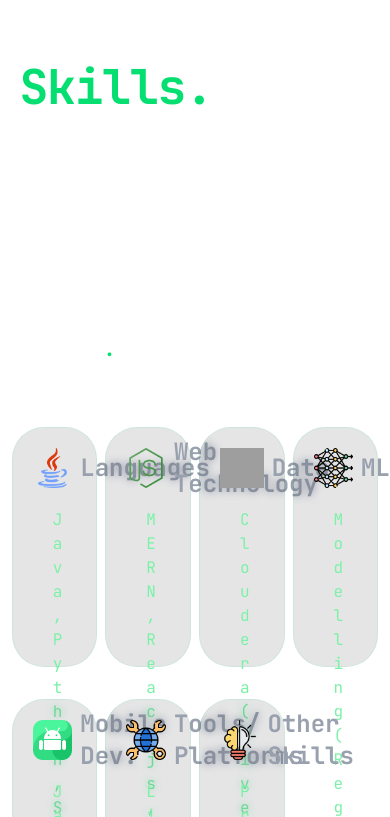
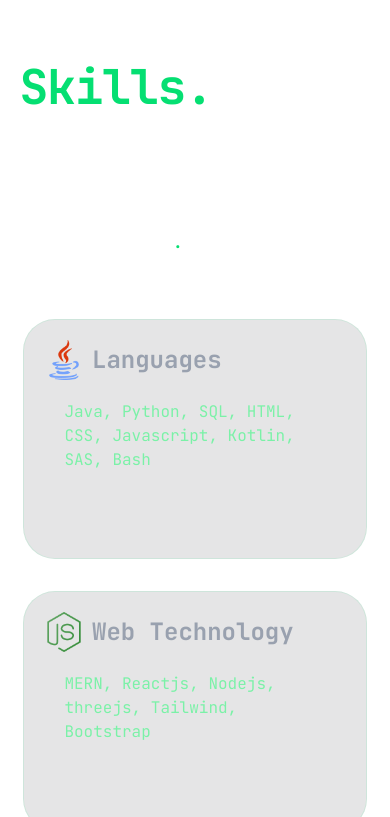
Before and after one commit to shubh4122/Portfolio, a React (Vite) app: page / in a window 390 px wide. Shown: the part 7847-8664 px from the top of the page. Built offline with nearby package versions, Linux system fonts and the light colour scheme; grey boxes are pictures that could not be loaded.

Commit message:
Skills section made responsive

```diff
--- a/src/App.css
+++ b/src/App.css
@@ -94,7 +94,7 @@ menu {
     }
 
     .section {
-        padding: 64px 5%;
+        padding: 64px 128px;
     }
 }
 
--- a/src/App.jsx
+++ b/src/App.jsx
@@ -129,7 +129,7 @@ const App = () => {
                         <ProjectSection/>
                     </div>
 
-                    <div id="skillSec" className="h-screen">
+                    <div id="skillSec" className="">
                         <h1 className="leftall xl:text-7xl sm:text-6xl text-5xl  font-bold tracking-tight text-green-400 ">Skills.</h1>
                         <SkillsSection/>
                     </div>
--- a/src/Components/ProjectSection.jsx
+++ b/src/Components/ProjectSection.jsx
@@ -2,7 +2,7 @@ import ProjCards from "./ProjCards.jsx";
 
 const ProjectSection = () => {
     return (
-        <div className="section w-screen grid xl:grid-cols-3 lg:grid-cols-2 gap-8 place-items-center
+        <div className="section w-screen grid 2xl:grid-cols-3 lg:grid-cols-2 gap-8 place-items-center
             ">
 
             <ProjCards img={"pc.png"}
--- a/src/Components/SkillsSection.jsx
+++ b/src/Components/SkillsSection.jsx
@@ -2,13 +2,13 @@ import SkillsCard from "./SkillsCard.jsx";
 
 const SkillsSection = () => {
     return (
-        <div className=" w-screen ">
-            <p className="text-white text-xl leftall w-3/4 ">
+        <div className=" w-screen">
+            <p className="text-white  leftall xl:w-80/100 w-95/100 xl:text-xl sm:text-lg text-md">
                 Experienced across full-stack web and mobile development, data engineering, and data science, paired with
                 effective communication and a strong learning mindset<span className="text-green-400 font-extrabold">.</span>
             </p>
 
-            <div className="section grid grid-cols-4 gap-y-8 text-white place-items-center w-screen">
+            <div className="section grid 2xl:grid-cols-4 lg:grid-cols-3 sm:grid-cols-2 grid-cols-1 gap-y-8 text-white place-items-center w-screen">
                 <SkillsCard icon={"java.png"} skills={["Java", "Python", "SQL","HTML","CSS","Javascript", "Kotlin","SAS","Bash"]} bucket={"Languages"}/>
                 <SkillsCard icon={"node.png"} skills={["MERN", "Reactjs", "Nodejs", "threejs","Tailwind","Bootstrap"]} bucket={"Web Technology"}/>
                 <SkillsCard icon={"data.png"} skills={["Cloudera(Hive/Impala)","Firebase","SQL/Non-SQL","pandas/numpy","matplotlib","Power BI","SAS Suite"]} bucket={"Data"}/>
```
